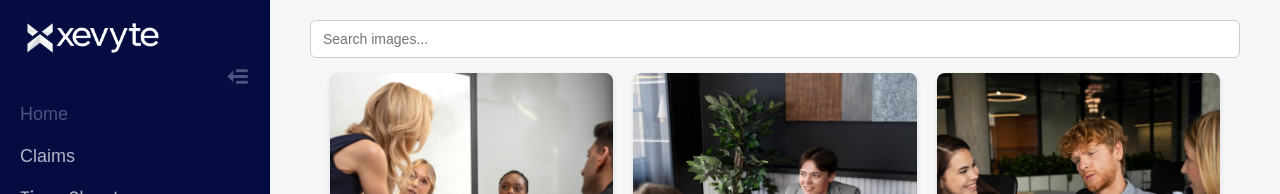
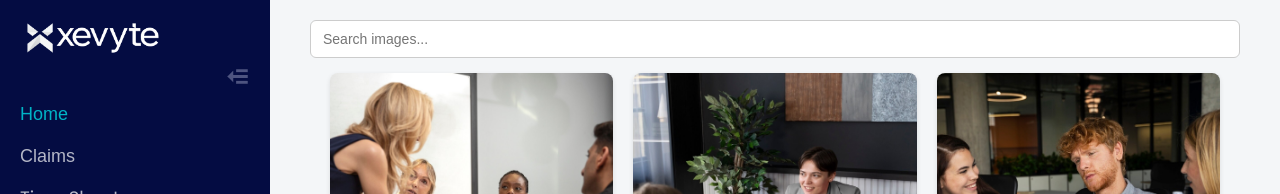
Before and after one commit to Admin-Xevyte/Xevyte_Connect, a React (Create React App) app in the folder employee-login-portal_backup_local/employee-login-portal/: page /home in a window 1280 px wide. Shown: the top 194 px of the page. Built offline with nearby package versions, Linux system fonts and the light colour scheme.

Commit message:
Update Dashboard.css

```diff
--- a/employee-login-portal_backup_local/employee-login-portal/src/pages/Dashboard.css
+++ b/employee-login-portal_backup_local/employee-login-portal/src/pages/Dashboard.css
@@ -24,22 +24,22 @@
 }
 
 
-.hom{
-  color:#4E5480;
-
+.hom {
+  color: #00b4c6;
+  text-decoration: none;
   font-size: 18px;
   cursor: pointer;
   width: 101px;
-  height:33px;
+  height: 33px;
   text-align: left;
-  left:30px;
-  top:104px;
   margin-top: 20px;
   transition: background-color 0.2s;
-  gap:8px;
+  gap: 8px;
 }
+
 .side {
-  color:#4E5480;
+    color: #00b4c6;
+  text-decoration: none;
   font-size: 18px;
   width: 66px;
   height:33px;
```
